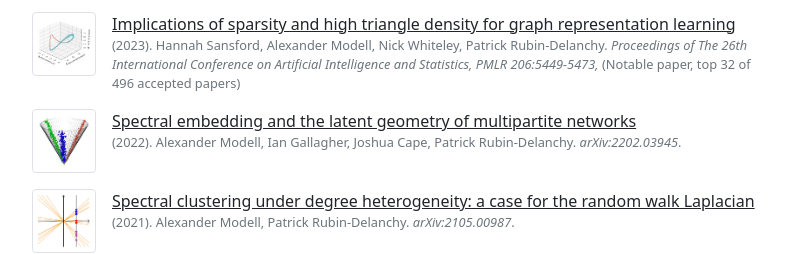
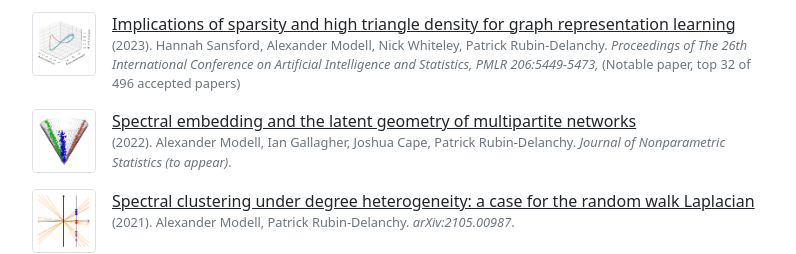
Before and after one commit to alexandermodell/alexandermodell.github.io, a website: page index.html in a window 1280 px wide. Shown: the part 1280-1534 px from the top of the page, without its empty margins (430-1226 px from the left). Drawn offline with Linux system fonts and the light colour scheme.

Commit message:
JNPS journal added

```diff
--- a/index.html
+++ b/index.html
@@ -194,7 +194,7 @@
               <div class="flex-grow-1 ms-3">
                 <p><a href="https://arxiv.org/abs/2202.03945" class="link-dark">Spectral embedding and the latent geometry of multipartite networks</a></p>
                 <p class="publication-authors">
-                  (2022). Alexander Modell, Ian Gallagher, Joshua Cape, Patrick Rubin-Delanchy. <i>arXiv:2202.03945</i>.
+                  (2022). Alexander Modell, Ian Gallagher, Joshua Cape, Patrick Rubin-Delanchy. <i>Journal of Nonparametric Statistics (to appear)</i>.
                 </p>
               </div>
             </div>
```
